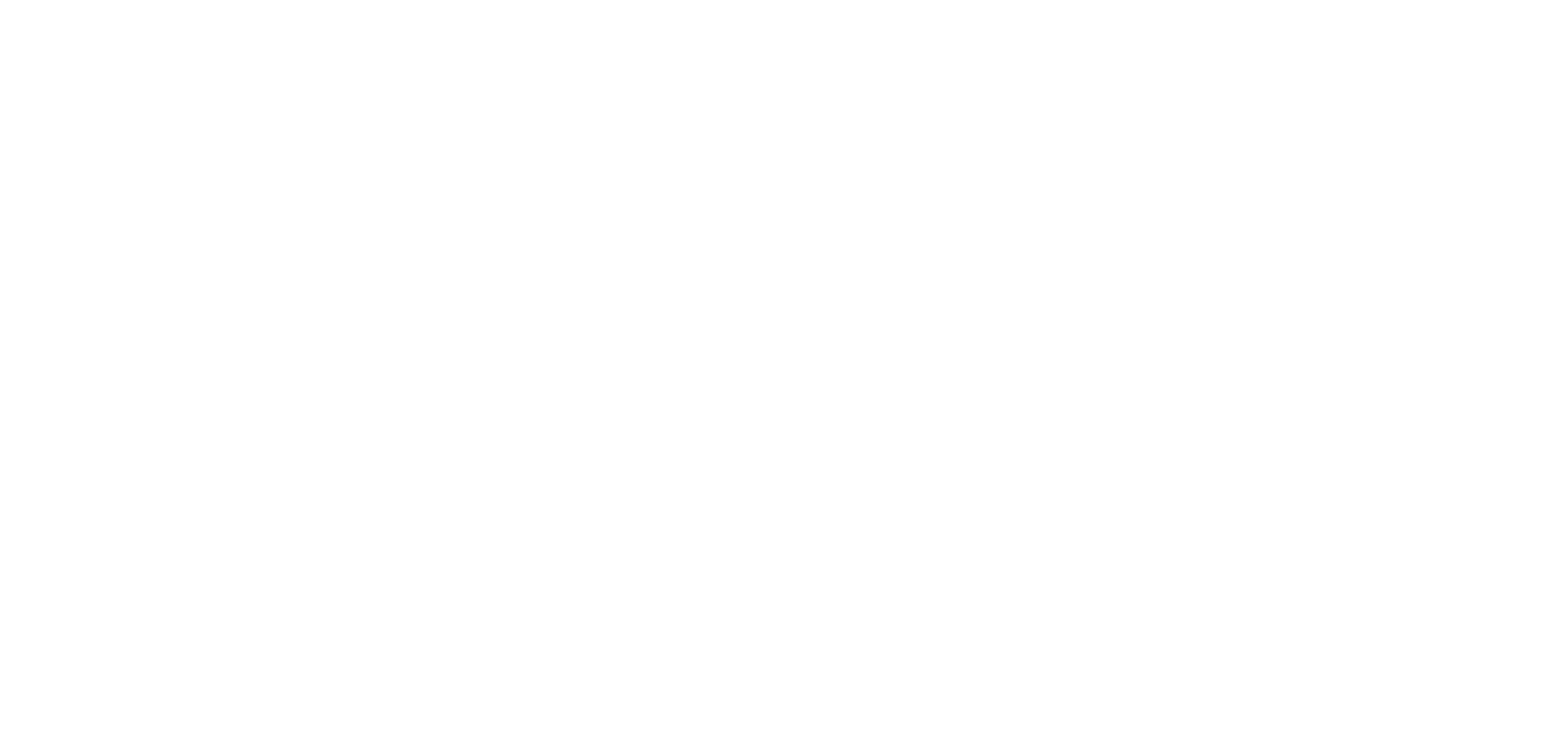
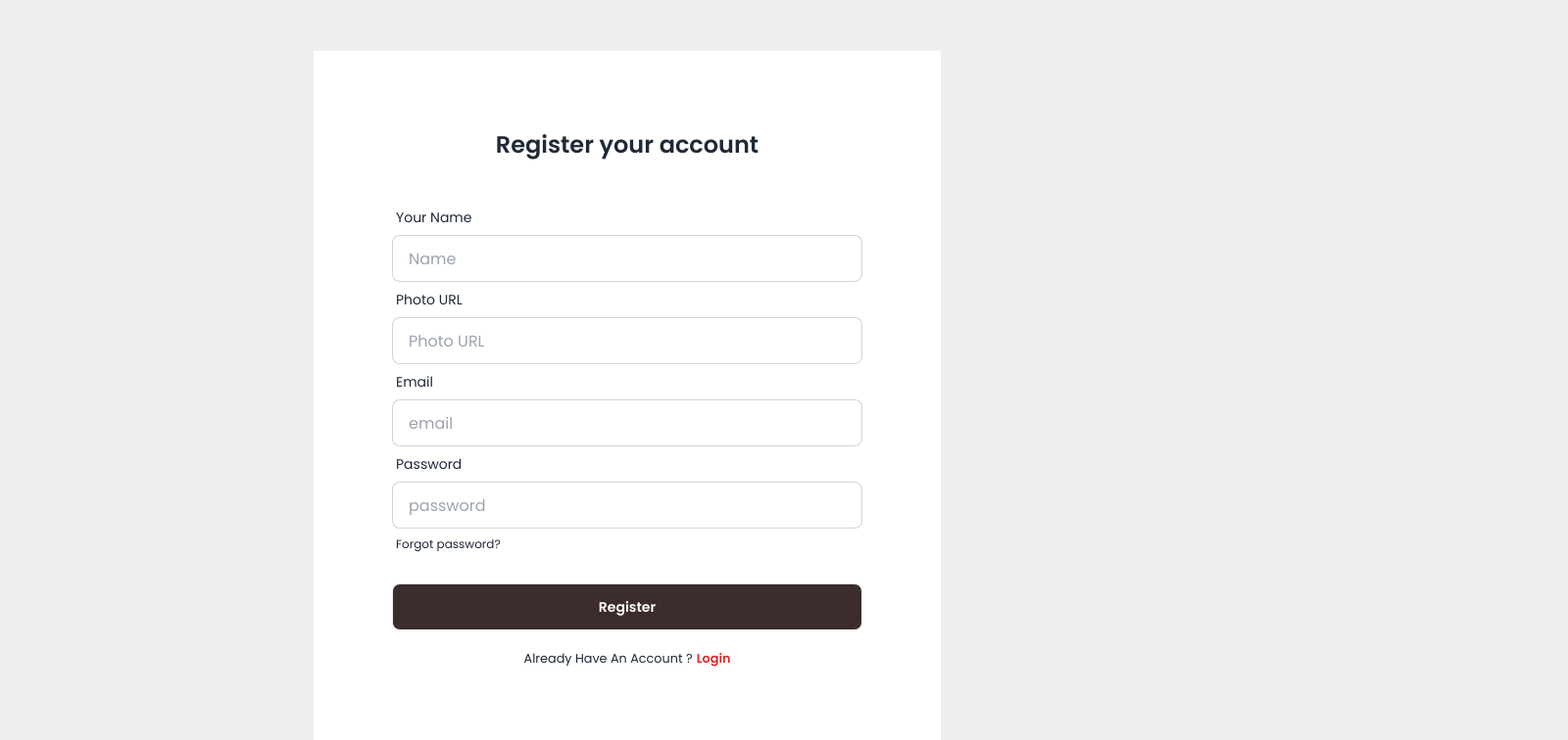
Before and after one commit to afrinbhuiyan/react-dragon-news-auth-recap, a React (Vite) app: page /register in a window 1280 px wide. Before the commit this address had no page. Shown: the part 200-956 px from the top of the page at 98% size, 1600 px wide, since content can reach past the window. Before the commit the page ends 800 px from the top, so only its background shows below. Built offline with nearby package versions, Linux system fonts and the light colour scheme; a web font is replaced by a local one.

Commit message:
added register page with form data to collect data

```diff
--- a/src/pages/Login/Login.jsx
+++ b/src/pages/Login/Login.jsx
@@ -1,10 +1,45 @@
+import { Link } from "react-router-dom";
 import Navber from "../shared/Navbar/Navber";
 
 const Login = () => {
+
+    const handleLogin = e => {
+        e.preventDefault();
+        console.log(e.currentTarget)
+        const form = new FormData(e.currentTarget)
+        console.log(form.get('password'))
+    }
+
     return (
         <div>
             <Navber></Navber>
-            <h1>This is Login page</h1>
+            <div className="bg-[#1111] pt-96 -m-96 pb-80">
+                <div className="md:w-3/4 lg:w-1/3 mx-auto bg-white mt-36 p-20">
+                <h1 className="text-2xl font-semibold text-center mb-10">Login your account</h1>
+                <form onSubmit={handleLogin} className="">
+                    <div className="form-control">
+                        <label className="label">
+                            <span className="label-text">Email</span>
+                        </label>
+                        <input type="email" placeholder="email" name="email" className="input input-bordered" required />
+                    </div>
+                    <div className="form-control">
+                        <label className="label">
+                            <span className="label-text">Password</span>
+                        </label>
+                        <input type="password" placeholder="password" name="password" className="input input-bordered" required />
+                        <label className="label">
+                            <a href="#" className="label-text-alt link link-hover">Forgot password?</a>
+                        </label>
+                    </div>
+                    <div className="form-control mt-6">
+                        <button className="btn bg-[#200d0dde] text-white">Login</button>
+                    </div>
+                </form>
+                <p className="text-center mt-4"><small>Dont’t Have An Account ?
+                <Link className="text-red-600 ml-1 font-semibold hover:underline " to={'/register'} >Register</Link> </small></p>
+                </div>
+            </div>
         </div>
     );
 };
--- /dev/null
+++ b/src/pages/Register/Register.jsx
@@ -0,0 +1,59 @@
+import { Link } from "react-router-dom";
+import Navber from "../shared/Navbar/Navber";
+
+const Register = () => {
+
+    const handleRegister = e => {
+        e.preventDefault();
+        console.log(e.currentTarget)
+        const form = new FormData(e.currentTarget)
+        console.log(form.get('password'))
+    }
+
+    return (
+        <div>
+            <Navber></Navber>
+            <div className="bg-[#1111] pt-96 -m-96 pb-80">
+                <div className="md:w-3/4 lg:w-1/3 mx-auto bg-white mt-36 p-20">
+                    <h1 className="text-2xl font-semibold text-center mb-10">Register your account</h1>
+                    <form onSubmit={handleRegister} className="">
+                        <div className="form-control">
+                            <label className="label">
+                                <span className="label-text">Your Name</span>
+                            </label>
+                            <input type="text" placeholder="Name" name="name" className="input input-bordered" required />
+                        </div>
+                        <div className="form-control">
+                            <label className="label">
+                                <span className="label-text">Photo URL</span>
+                            </label>
+                            <input type="text" placeholder="Photo URL" name="photo" className="input input-bordered" required />
+                        </div>
+                        <div className="form-control">
+                            <label className="label">
+                                <span className="label-text">Email</span>
+                            </label>
+                            <input type="email" placeholder="email" name="email" className="input input-bordered" required />
+                        </div>
+                        <div className="form-control">
+                            <label className="label">
+                                <span className="label-text">Password</span>
+                            </label>
+                            <input type="password" placeholder="password" name="password" className="input input-bordered" required />
+                            <label className="label">
+                                <a href="#" className="label-text-alt link link-hover">Forgot password?</a>
+                            </label>
+                        </div>
+                        <div className="form-control mt-6">
+                            <button className="btn bg-[#200d0dde] text-white">Register</button>
+                        </div>
+                    </form>
+                    <p className="text-center mt-4"><small> Already Have An Account ?
+                        <Link className="text-red-600 ml-1 font-semibold hover:underline " to={'/login'} >Login</Link> </small></p>
+                </div>
+            </div>
+        </div>
+    );
+};
+
+export default Register;
--- a/src/routes/Routes.jsx
+++ b/src/routes/Routes.jsx
@@ -2,6 +2,7 @@
 import Root from "../layouts/Root";
 import Home from "../pages/Home/Home";
 import Login from "../pages/Login/Login";
+import Register from "../pages/Register/Register";
 
 const router = createBrowserRouter([
     {
@@ -15,6 +16,10 @@
             {
                 path: '/login',
                 element: <Login></Login>
+            },
+            {
+                path: '/register',
+                element: <Register></Register>
             }
         ]
     }
```
